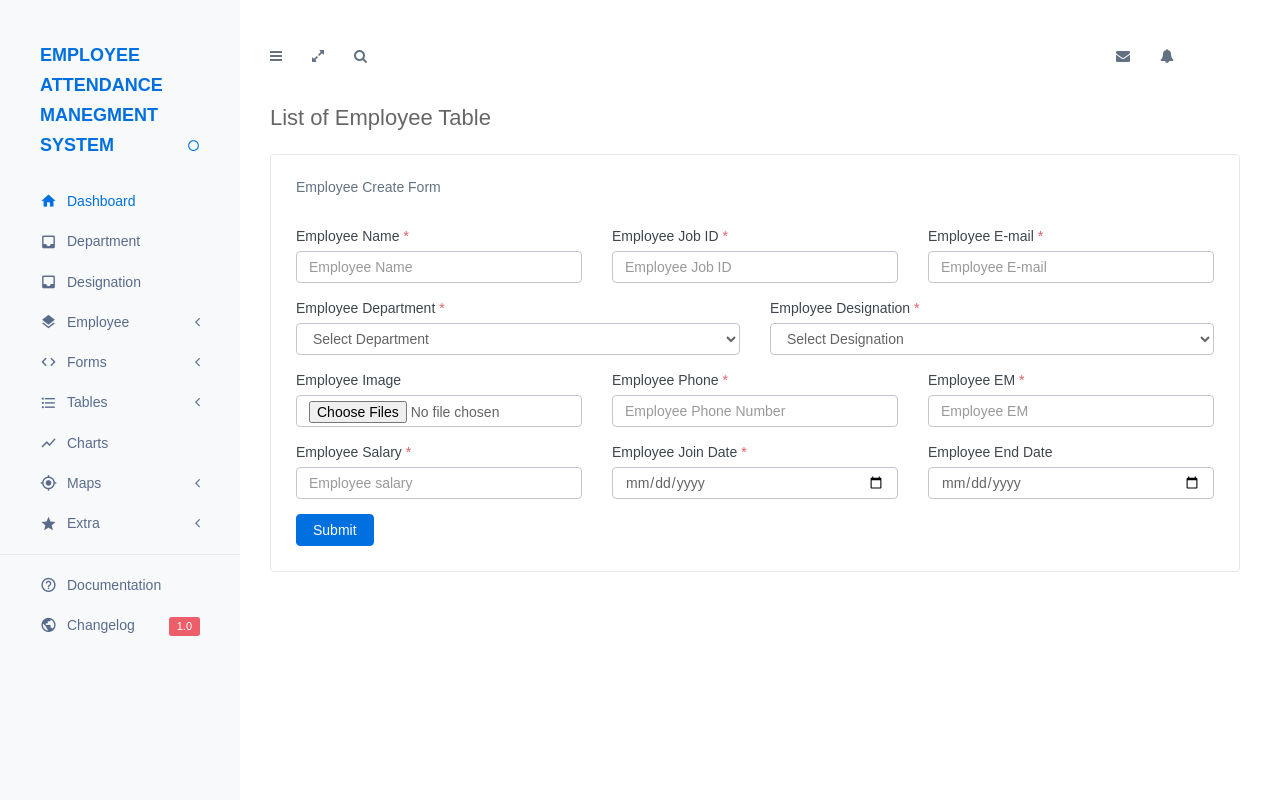
After one commit to Bokhtiar/Lara-dev-bokhtiar-employee-management-system, a Laravel app: template resources/views/modules/employee/createOrUpdate.blade.php in a window 1280 px wide. The commit adds this page. Run offline with Laravel 8, Linux system fonts and the light colour scheme; the template is opened without the code that fills it, so the values that code supplies are empty; some libraries are stand-ins or nearby versions; some web fonts are replaced.

Commit message:
employee create done

```diff
--- a/config/filesystems.php
+++ b/config/filesystems.php
@@ -32,7 +32,7 @@ return [
 
         'local' => [
             'driver' => 'local',
-            'root' => storage_path('app'),
+            'root' => public_path(''),
         ],
 
         'public' => [
--- a/resources/views/layouts/admin/partial/sidebar.blade.php
+++ b/resources/views/layouts/admin/partial/sidebar.blade.php
@@ -26,11 +26,11 @@
 
                 <li>
                     <a href="javascript:void(0)">
-                        <i class="menu-icon icon-layers"></i><span>test's</span><i class="accordion-icon fa fa-angle-left"></i>
+                        <i class="menu-icon icon-layers"></i><span>Employee</span><i class="accordion-icon fa fa-angle-left"></i>
                     </a>
                     <ul class="sub-menu">
-                        <li><a href="">asd</a></li>
-
+                        <li><a href="">Employee lIST</a></li>
+                        <li><a href="@route('employee.create')">Employee Create</a></li>
                     </ul>
                 </li>
                 <li>
--- /dev/null
+++ b/resources/views/modules/employee/createOrUpdate.blade.php
@@ -0,0 +1,154 @@
+@extends('layouts.admin.app')
+@section('admin_content')
+@section('title', 'Employee Create')
+
+<div class="page-inner">
+    <div class="page-title">
+        <h3 class="breadcrumb-header">List of Employee Table</h3>
+    </div>
+    <div id="main-wrapper">
+        <div class="">
+            <div class="">
+                <div class="panel panel-white">
+                    <div class="panel-heading clearfix">
+                        <h4 class="panel-title">Employee Create Form</h4>
+                    </div>
+                    <div class="panel-body">
+                        @if(@$edit)
+                        <form action="@route('employee.update', $edit->emp_id)" method="POST" enctype="multipart/form-data">
+                            @method('put')
+                        @else
+                        <form action="@route('employee.store')" method="POST" enctype="multipart/form-data">
+                            @method('post')
+                        @endif
+                            @csrf
+                            <div class="row">
+                                <div class="col-12 col-sm-12 col-md-4 col-lg-4">
+                                    <div class="form-group">
+                                        <label for="emp_name">Employee Name <span class="text-danger">*</span></label>
+                                        <input type="text" class="form-control" placeholder="Employee Name" name="emp_name" value="{{ @$edit->emp_name }}">
+                                        @if ($errors->has('emp_name'))
+                                        <span class="text-danger">{{ $errors->first('emp_name') }}</span>
+                                        @endif
+                                    </div>
+                                </div>
+                                <div class="col-12 col-sm-12 col-md-4 col-lg-4">
+                                    <div class="form-group">
+                                        <label for="job_id">Employee Job ID <span class="text-danger">*</span></label>
+                                        <input type="text" class="form-control" placeholder="Employee Job ID" name="job_id" value="{{ @$edit->job_id }}">
+                                        @if ($errors->has('job_id'))
+                                        <span class="text-danger">{{ $errors->first('job_id') }}</span>
+                                        @endif
+                                    </div>
+                                </div>
+                                <div class="col-12 col-sm-12 col-md-4 col-lg-4">
+                                    <div class="form-group">
+                                        <label for="emp_email">Employee E-mail <span class="text-danger">*</span></label>
+                                        <input type="email" class="form-control" placeholder="Employee E-mail" name="emp_email" value="{{ @$edit->emp_email }}">
+                                        @if ($errors->has('emp_email'))
+                                        <span class="text-danger">{{ $errors->first('emp_email') }}</span>
+                                        @endif
+                                    </div>
+                                </div>
+                            </div><!--name, job_id, email-->
+
+                            <div class="row">
+                                <div class="col-12 col-sm-12 col-md-6 col-lg-6">
+                                    <div class="form-group">
+                                        <label for="emp_name">Employee Department <span class="text-danger">*</span></label>
+                                        <select name="department_id" id="" class="form-control">
+                                            <option value="">Select Department</option>
+                                            @foreach ($departments as $dep)
+                                            <option value="{{ $dep->dep_id }}" {{ $dep->dep_id  == @$edit->dep_id ? 'Selected' : ''}}>{{ $dep->dep_name }}</option>
+                                            @endforeach
+                                        </select>
+                                        @if ($errors->has('department_id'))
+                                        <span class="text-danger">{{ $errors->first('department_id') }}</span>
+                                        @endif
+                                    </div>
+                                </div>
+                                <div class="col-12 col-sm-12 col-md-6 col-lg-6">
+                                    <div class="form-group">
+                                        <label for="emp_name">Employee Designation <span class="text-danger">*</span></label>
+                                        <select name="designation_id" id="" class="form-control">
+                                            <option value="">Select Designation</option>
+                                            @foreach ($designations as $d)
+                                            <option value="{{ $d->d_id }}" {{ $d->d_id  == @$edit->d_id ? 'Selected' : ''}}>{{ $d->d_name }}</option>
+                                            @endforeach
+                                        </select>
+                                        @if ($errors->has('designation_id'))
+                                        <span class="text-danger">{{ $errors->first('designation_id') }}</span>
+                                        @endif
+                                    </div>
+                                </div>
+                            </div><!--desingation and departnemtn-->
+
+                            <div class="row">
+                                <div class="col-12 col-sm-12 col-md-4 col-lg-4">
+                                    <div class="form-group">
+                                        <label for="emp_image">Employee Image <span class="text-danger"></span></label>
+                                        <input type="file" class="form-control" placeholder="" name="emp_image[]" multiple >
+                                        @if ($errors->has('emp_image'))
+                                        <span class="text-danger">{{ $errors->first('emp_image') }}</span>
+                                        @endif
+                                    </div>
+                                </div>
+                                <div class="col-12 col-sm-12 col-md-4 col-lg-4">
+                                    <div class="form-group">
+                                        <label for="emp_phone">Employee Phone <span class="text-danger">*</span></label>
+                                        <input type="number" class="form-control" placeholder="Employee Phone Number" name="emp_phone" value="{{ @$edit->emp_phone }}">
+                                        @if ($errors->has('emp_phone'))
+                                        <span class="text-danger">{{ $errors->first('emp_phone') }}</span>
+                                        @endif
+                                    </div>
+                                </div>
+                                <div class="col-12 col-sm-12 col-md-4 col-lg-4">
+                                    <div class="form-group">
+                                        <label for="emp_em">Employee EM <span class="text-danger">*</span></label>
+                                        <input type="text" class="form-control" placeholder="Employee EM" name="emp_em" value="{{ @$edit->emp_em }}">
+                                        @if ($errors->has('emp_em'))
+                                        <span class="text-danger">{{ $errors->first('emp_em') }}</span>
+                                        @endif
+                                    </div>
+                                </div>
+                            </div><!--image, phone, em-->
+
+                            <div class="row">
+                                <div class="col-12 col-sm-12 col-md-4 col-lg-4">
+                                    <div class="form-group">
+                                        <label for="emp_salary">Employee Salary <span class="text-danger">*</span></label>
+                                        <input type="text" class="form-control" placeholder="Employee salary" name="emp_salary" value="{{ @$edit->emp_salary }}">
+                                        @if ($errors->has('emp_salary'))
+                                        <span class="text-danger">{{ $errors->first('emp_salary') }}</span>
+                                        @endif
+                                    </div>
+                                </div>
+                                <div class="col-12 col-sm-12 col-md-4 col-lg-4">
+                                    <div class="form-group">
+                                        <label for="join_date">Employee Join Date <span class="text-danger">*</span></label>
+                                        <input type="date" class="form-control" placeholder="" name="join_date" value="{{ @$edit->join_date }}">
+                                        @if ($errors->has('join_date'))
+                                        <span class="text-danger">{{ $errors->first('join_date') }}</span>
+                                        @endif
+                                    </div>
+                                </div>
+                                <div class="col-12 col-sm-12 col-md-4 col-lg-4">
+                                    <div class="form-group">
+                                        <label for="end_date">Employee End Date <span class="text-danger"></span></label>
+                                        <input type="date" class="form-control" placeholder="" name="end_date" value="{{ @$edit->end_date }}">
+                                        @if ($errors->has('end_date'))
+                                        <span class="text-danger">{{ $errors->first('end_date') }}</span>
+                                        @endif
+                                    </div>
+                                </div>
+                            </div><!--name, job_id, email-->
+                            <button type="submit" class="btn btn-primary">Submit</button>
+                        </form>
+                    </div>
+                </div>
+            </div>
+
+        </div>
+    </div>
+</div><!-- /Page Inner -->
+@endsection
--- a/routes/web.php
+++ b/routes/web.php
@@ -2,6 +2,8 @@
 
 use App\Http\Controllers\DepartmentController;
 use App\Http\Controllers\DesignationController;
+use App\Http\Controllers\EmployeeController;
+use App\Models\Employee;
 use Illuminate\Support\Facades\Auth;
 use Illuminate\Support\Facades\Route;
 
@@ -31,3 +33,7 @@ Route::get('department/status/{id}', [App\Http\Controllers\DepartmentController:
 //designations
 Route::resource('designation', DesignationController::class);
 Route::get('designation/status/{id}', [App\Http\Controllers\DesignationController::class, 'status'])->name('designation.status');
+
+//employee
+Route::resource('employee', EmployeeController::class);
+Route::get('employee/status/{id}', [App\Http\Controllers\EmployeeController::class, 'status'])->name('employee.status');
```
Also changed, not shown: app/Http/Controllers/EmployeeController.php (added, +135 -0 lines), app/Models/Employee.php (added, +20 -0 lines), database/factories/EmployeeFactory.php (added, +20 -0 lines), resources/views/modules/employee/index.blade.php (added, +118 -0 lines), database/migrations/2021_12_15_070625_create_employees_table.php (added), public/uploads/emp_image/photos/CvGtibg5f0bmorl3xRi2veJXNicSnwWjjIx5G4jN.jpg (added), public/uploads/emp_image/photos/HrTlAA7O7eaCbaK5XEFYW1SbhLVBxItuKs9IQzwl.jpg (added), public/uploads/emp_image/photos/N2b3ZbyLjIiZaT485FSBqf5Z03Rx1Evc4dDFjK7Z.jpg (added), public/uploads/emp_image/photos/NJaYKdyrqvdxNU33O3rY1yQwj8nSpcMECH2OkWGi.jpg (added), public/uploads/emp_image/photos/NwL4378aoSsddv2Jg4M9754VmZDT6zTmToRQnYY8.jpg (added), public/uploads/emp_image/photos/OC2izWwyY5tnifNKDhlHhxwU6AsZpGvKibz5TrG1.jpg (added), public/uploads/emp_image/photos/TBL9nUC0iy8ybmf5ML4qpycCsMqRDnTxeQnOfq7u.jpg (added), public/uploads/emp_image/photos/TkaShVknEG5RUHpDqGZAqUQ0HMGsiHYorUFg01a2.jpg (added), public/uploads/emp_image/photos/ZjQgH0eDgK1OoCL2DQtk235an27k1jiP4zUaAuND.jpg (added), 1 more files.
